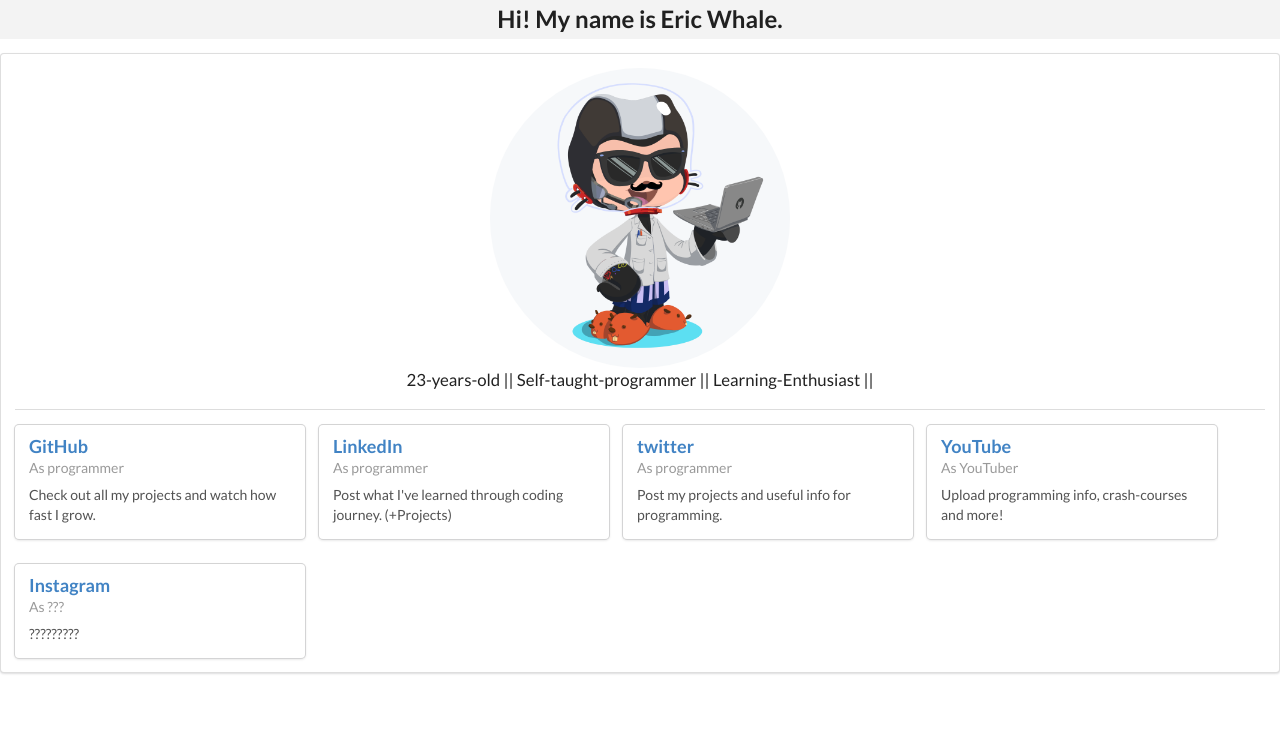
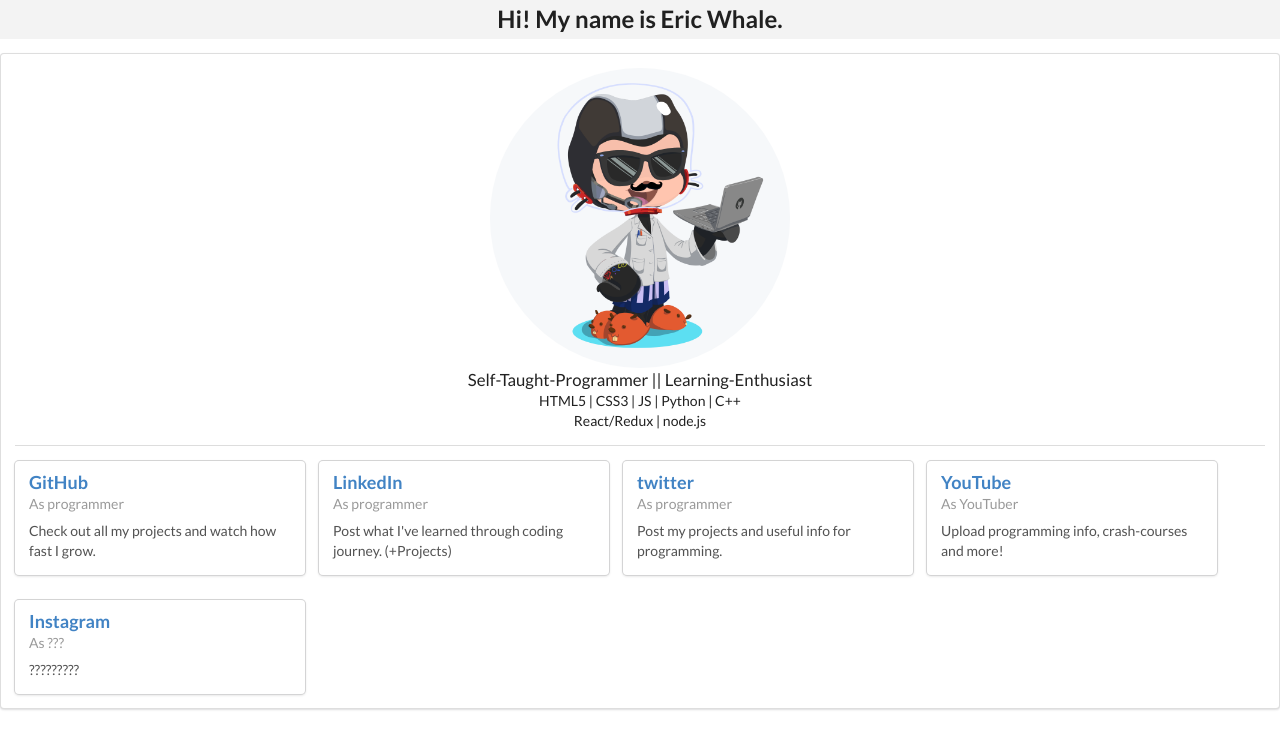
Before and after one commit to whal-e3/ericwhale, a plain HTML site: page index.html in a window 1280 px wide. Drawn offline with nearby package versions, Linux system fonts and the light colour scheme.

Commit message:
Edit description below profile picture

```diff
--- a/index.html
+++ b/index.html
@@ -35,10 +35,28 @@
 		</h2>
 		<div class="ui segment">
 			<img class="ui centered medium circular image" src="gitChar.png" />
-			<p style="font-size: larger; display: flex; justify-content: center">
-				<span id="age"></span>-years-old || Self-taught-programmer ||
-				Learning-Enthusiast ||
-			</p>
+			<span
+				style="
+					margin-top: 0.1rem;
+					font-size: larger;
+					text-align: center;
+					display: flex;
+					justify-content: center;
+				"
+			>
+				Self-Taught-Programmer || Learning-Enthusiast
+			</span>
+			<span
+				style="
+					text-align: center;
+					margin-top: 0.1rem;
+					display: flex;
+					justify-content: center;
+				"
+			>
+				HTML5 | CSS3 | JS | Python | C++ <br />
+				React/Redux | node.js
+			</span>
 			<div class="ui divider"></div>
 			<div class="ui cards">
 				<div class="card">
--- a/index.js
+++ /dev/null
@@ -1,14 +0,0 @@
-const year = new Date().getFullYear();
-let age = 0;
-if (new Date().getMonth() + 1 < 6) {
-	age = year - 1997 - 1;
-} else if (new Date().getMonth() + 1 === 6) {
-	if (new Date().getDate() < 26) {
-		age = year - 1997 - 1;
-	} else {
-		age = year - 1997;
-	}
-} else {
-	age = year - 1997;
-}
-document.querySelector('#age').innerText = age;
--- a/style.css
+++ /dev/null
@@ -1,5 +0,0 @@
-* {
-	display: flex;
-	align-items: center;
-	justify-content: center;
-}
```
